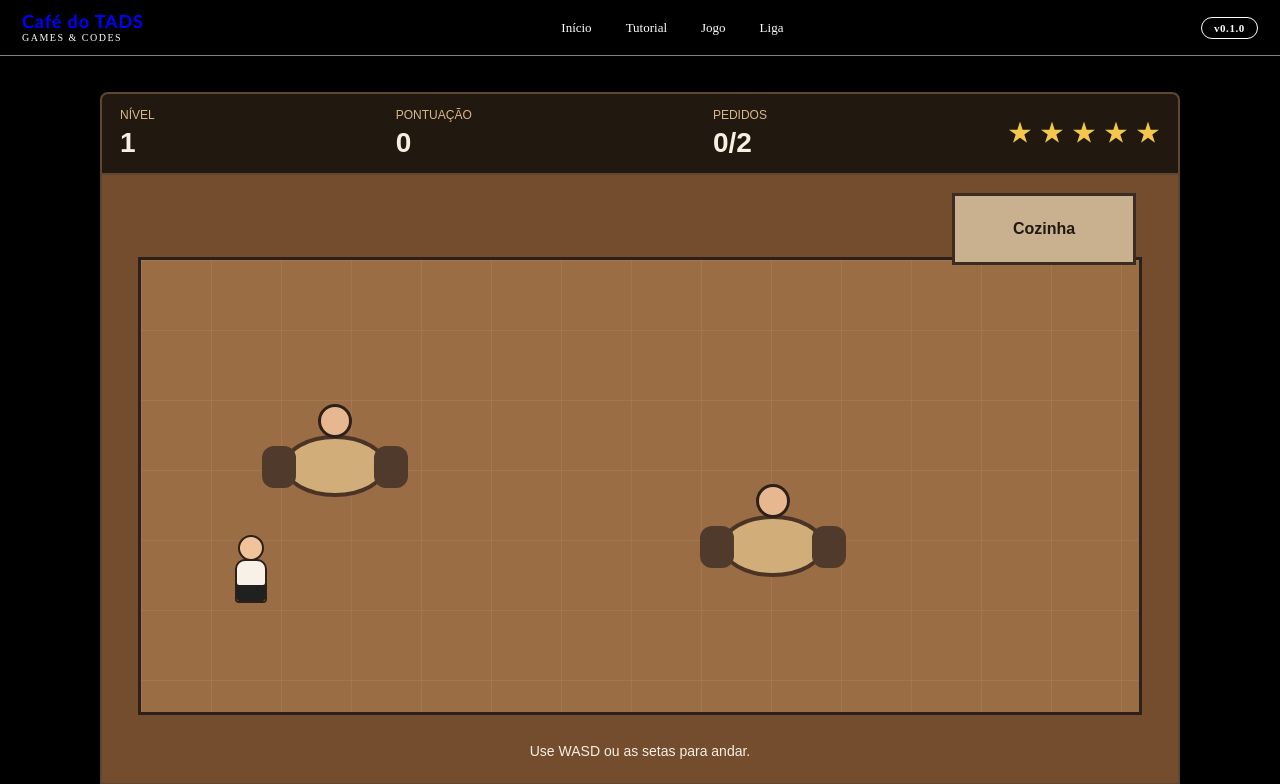
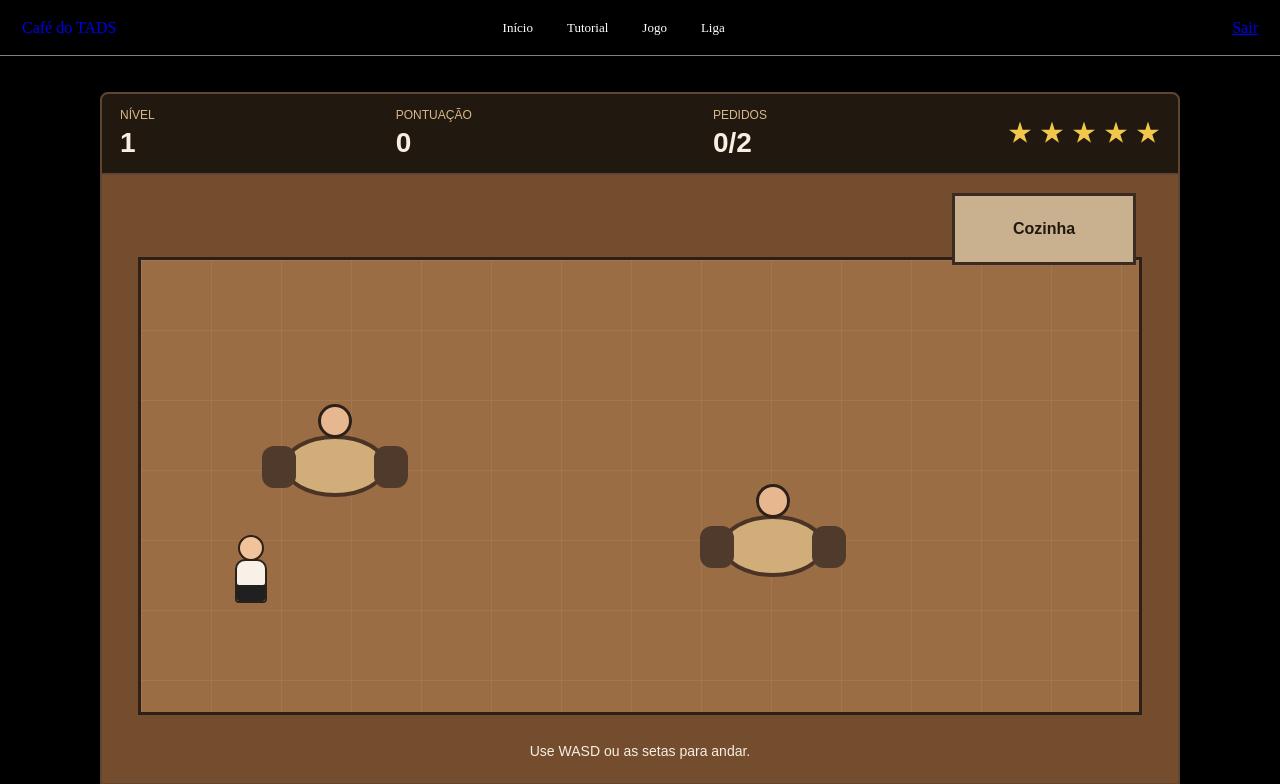
Before and after one commit to Mrcff/PW1, a PHP site: page /pages/game.php in a window 1280 px wide. Shown: the top 784 px of the page. Run offline with PHP 8.4, Linux system fonts and the light colour scheme; the visitor is signed in with stand-in values (Sample User, id 1).

Commit message:
fix: ajustando rotas e funcionamento

```diff
--- a/back-end/login/cadastrar.php
+++ b/back-end/login/cadastrar.php
@@ -95,6 +95,6 @@
         <button type="submit">Criar usuário</button>
     </form>
 
-    <p><a href="index.php">Voltar</a> | <a href="login.php">Fazer login</a></p>
+    <p><a href="../../front-end/index.php">Voltar</a> | <a href="login.php">Fazer login</a></p>
 </body>
 </html>
--- a/back-end/login/login.php
+++ b/back-end/login/login.php
@@ -3,7 +3,7 @@
 
     // Se já estiver logado, redireciona para o painel
     if (isset($_SESSION["usuario_id"])) {
-        header("Location: index.php");
+        header("Location: ../../front-end/index.php");
         exit;
     }
 
@@ -71,6 +71,6 @@
         <button type="submit">Entrar</button>
     </form>
 
-    <p><a href="index.php">Voltar</a> | <a href="cadastrar.php">Cadastrar-se</a></p>
+    <p><a href="../../front-end/index.php">Voltar</a> | <a href="cadastrar.php">Cadastrar-se</a></p>
 </body>
 </html>
--- a/front-end/pages/game.php
+++ b/front-end/pages/game.php
@@ -1,3 +1,7 @@
+<?php
+session_start();
+require_once "menu.php";
+?>
 <!DOCTYPE html>
 <html lang="pt-BR">
     <head>
--- a/front-end/pages/liga.php
+++ b/front-end/pages/liga.php
@@ -6,6 +6,7 @@ if (!isset($_SESSION["usuario_id"])) {
     exit;
 }
 
+require_once "menu.php";
 require_once __DIR__ . "/../../back-end/banco/conexao.php";
 
 $usuario_id = $_SESSION["usuario_id"];
@@ -134,7 +135,7 @@ $reabrirModal = ($_SERVER["REQUEST_METHOD"] === "POST"
 
 <!-- Botão que abre o modal -->
 <div class="acoes-topo">
-    <a href="../index.html" class="btn-primario">Voltar para Inicial</a>
+    <a href="../index.php" class="btn-primario">Voltar para Inicial</a>
     <button class="btn-primario" onclick="abrirModal()">+ Criar liga</button>
 </div>
 
--- /dev/null
+++ b/front-end/pages/menu.php
@@ -0,0 +1,23 @@
+<header class="site-header">
+
+    <a href="index.php" class="header-logo">
+        Café do TADS
+    </a>
+
+    <nav class="header-nav">
+        <a href="../index.php">Início</a>
+        <a href="tutorial.php">Tutorial</a>
+        <a href="game.php">Jogo</a>
+        <a href="liga.php">Liga</a>
+    </nav>
+
+    <div class="header-right">
+        <?php if (isset($_SESSION["usuario_id"])): ?>
+            <span>Olá, <?= htmlspecialchars($_SESSION["usuario_nome"]) ?></span>
+            <a href="../back-end/login/logout.php">Sair</a>
+        <?php else: ?>
+            <a href="../back-end/login/login.php">Login</a>
+        <?php endif; ?>
+    </div>
+
+</header>
--- a/front-end/pages/score.php
+++ b/front-end/pages/score.php
@@ -1,3 +1,7 @@
+<?php
+session_start();
+require_once "menu.php";
+?>
 <!DOCTYPE html>
 <html lang="pt-BR">
     <head>
--- a/front-end/pages/tutorial.php
+++ b/front-end/pages/tutorial.php
@@ -1,3 +1,7 @@
+<?php
+session_start();
+require_once "menu.php";
+?>
 <!DOCTYPE html>
 <html lang="pt-BR">
     <head>
--- a/front-end/scripts/pages.js
+++ b/front-end/scripts/pages.js
@@ -9,7 +9,7 @@ function pegarHref() {
 }
 
 const NAV_LINKS = [
-  { label: "Início", href: "index.html" },
+  { label: "Início", href: "index.php" },
   { label: "Tutorial", href: "tutorial.php" },
   { label: "Jogo", href: "game.php" },
   { label: "Liga", href: "liga.php" },
@@ -43,11 +43,11 @@ function pegarHrefPagina(pageName) {
 
 //f:injetarHeader
 function injetarHeader() {
-  const currentPage = location.pathname.split("/").pop() || "index.html";
+  const currentPage = location.pathname.split("/").pop() || "index.php";
   const header = document.createElement("header");
   header.className = "site-header";
   header.innerHTML = `
-      <a href="${pegarNavLink("index.html")}" class="header-logo">
+      <a href="${pegarNavLink("index.php")}" class="header-logo">
         <div>
           <div class="header-logo-text">Café do TADS</div>
           <div class="header-logo-sub">Games & Codes</div>
```
Also changed, not shown: back-end/login/index.php (deleted, +0 -30 lines), front-end/index.html (deleted, +0 -20 lines), front-end/index.php (added, +39 -0 lines).
